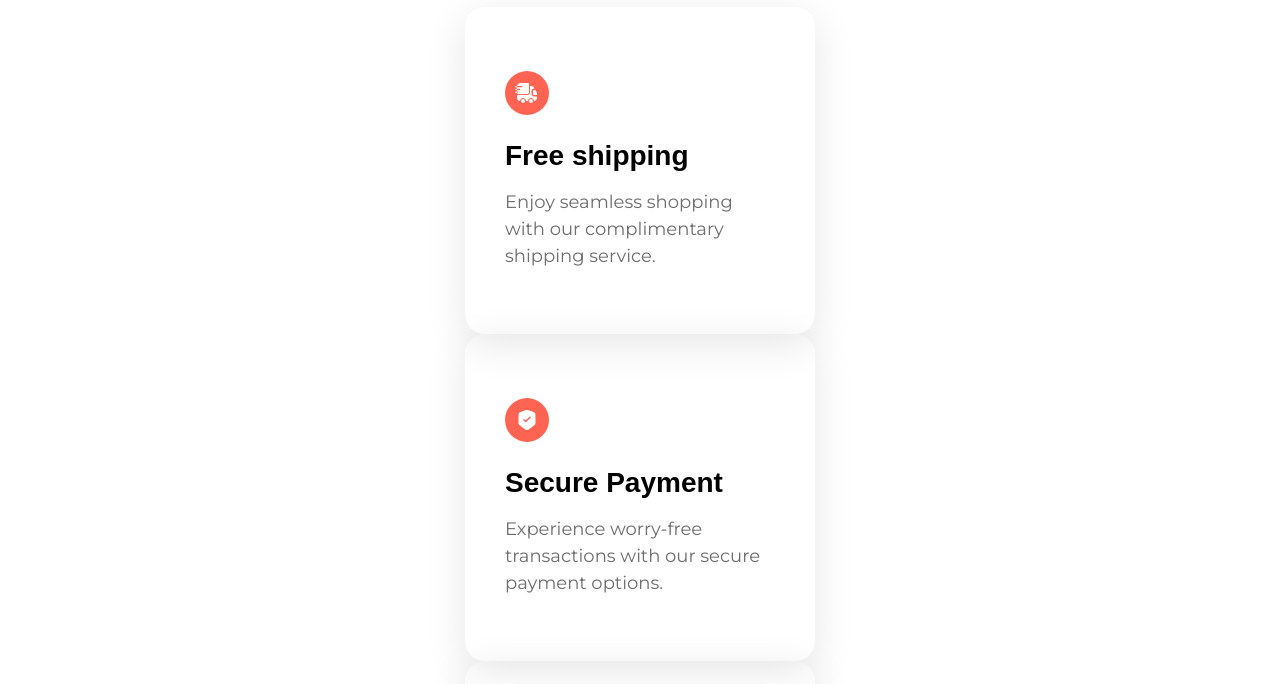
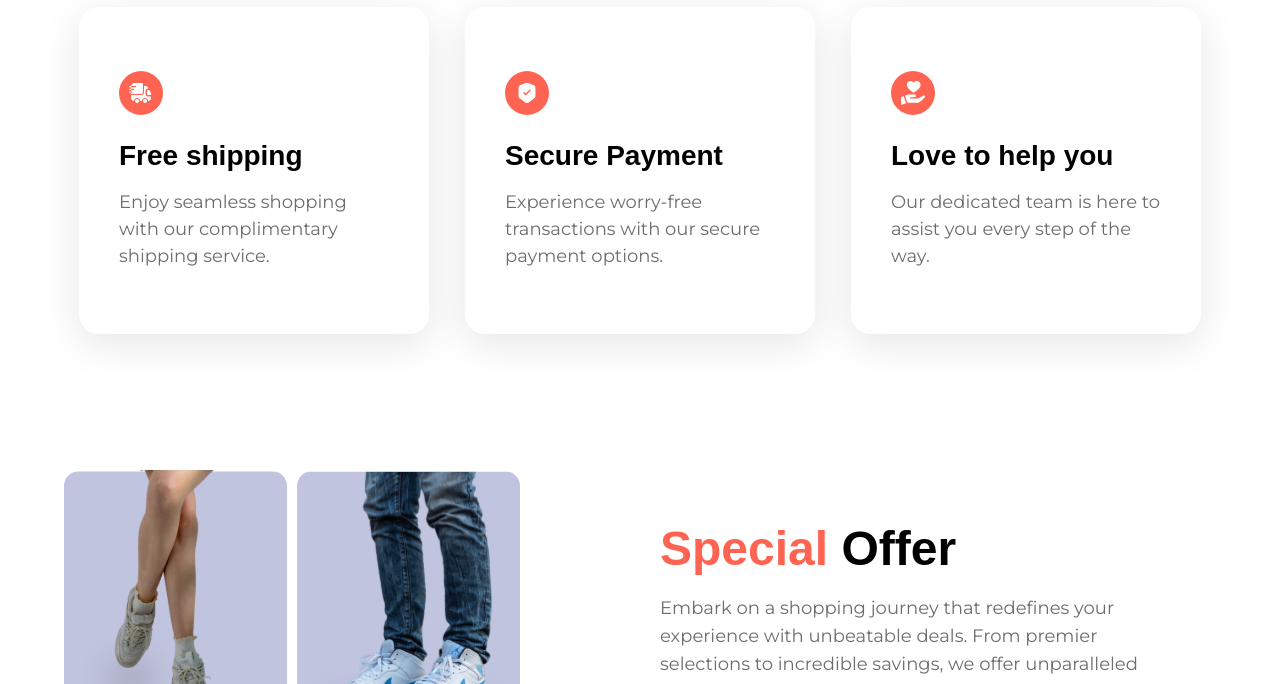
Before and after one commit to TOOBAD3060/tailwind_nike_app, a React (Vite) app: page / in a window 1280 px wide. Shown: the part 2496-3180 px from the top of the page. Built offline with nearby package versions, Linux system fonts and the light colour scheme; a web font is replaced by a local one.

Commit message:
nowReady

```diff
--- a/src/components/ServiceCard.jsx
+++ b/src/components/ServiceCard.jsx
@@ -2,7 +2,7 @@ import React from 'react'
 
 const ServiceCard = ({imgURL, label, subtext}) => {
   return (
-    <div className='flex-1 sm:w-[350px]
+    <div className='flex-2 sm:w-[350px]
     sm:min-w-[350px] w-full rounded-[20px]
     shadow-3xl px-10 py-16'>
             <div className="w-11 h-11 flex
@@ -13,7 +13,7 @@ const ServiceCard = ({imgURL, label, subtext}) => {
                  width={24}
                  height={24}
                   />
-            </div>
+             </div>
 
             <h3 className="mt-5 font-palanquin
             text-3xl leading-normal font-bold ">
--- a/src/sections/Services.jsx
+++ b/src/sections/Services.jsx
@@ -5,14 +5,11 @@ import ServiceCard from '../components/ServiceCard'
 const Services = () => {
   return (
     <section className="max-container
-    flex justify-center flex-wrap gap-9 ">
-        <div className="flex flex-col
-        items-center ">
+    flex justify-center flex-wrap gap-9">
             {services.map((service) => (
               <ServiceCard key= {service.label} {...service} />
             ) )}
-        </div>
-    </section>
+     </section>
   )
 }
 
```
